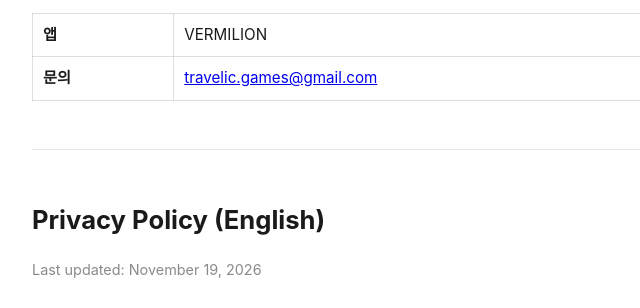
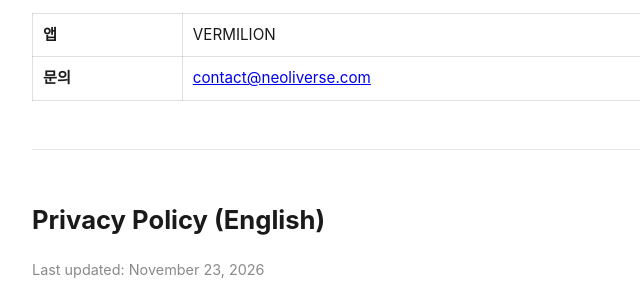
Before and after one commit to aucus/vermilion-legal, a plain HTML site: page privacy-policy.html in a window 1280 px wide. Shown: the part 2403-2711 px from the top of the page, 228-868 px from the left. Drawn offline with Linux system fonts and the light colour scheme.

Commit message:
docs: 고객지원 메일 contact@neoliverse.com 으로 변경 · 최종 수정일 2026-11-23
Co-Authored-By: Claude Opus 5.5 <noreply@anthropic.com>

```diff
--- a/privacy-policy.html
+++ b/privacy-policy.html
@@ -23,7 +23,7 @@
 <body>
 
 <h1>VERMILION 개인정보처리방침</h1>
-<p class="meta">최종 수정일: 2026년 11월 19일</p>
+<p class="meta">최종 수정일: 2026년 11월 23일</p>
 
 <p class="lede">VERMILION은 이용자의 개인정보를 수집하지 않습니다.
 회원가입·로그인 절차가 없으며, 게임 데이터는 이용자의 기기에 저장됩니다.
@@ -93,13 +93,13 @@
 <p>개인정보 처리에 관한 문의는 아래로 연락해 주십시오.</p>
 <table>
   <tr><th>앱</th><td>VERMILION</td></tr>
-  <tr><th>문의</th><td><a href="mailto:travelic.games@gmail.com">travelic.games@gmail.com</a></td></tr>
+  <tr><th>문의</th><td><a href="mailto:contact@neoliverse.com">contact@neoliverse.com</a></td></tr>
 </table>
 
 <hr>
 
 <h1>Privacy Policy (English)</h1>
-<p class="meta">Last updated: November 19, 2026</p>
+<p class="meta">Last updated: November 23, 2026</p>
 
 <p class="lede">VERMILION does not collect personal data.
 There is no account or sign-in, game data is stored on your device,
@@ -152,7 +152,7 @@ by using the in-app reset function or by deleting the app.</p>
 <p>Any changes to this policy will be posted on this page with an updated revision date.</p>
 
 <h2>10. Contact</h2>
-<p>Questions about this policy: <a href="mailto:travelic.games@gmail.com">travelic.games@gmail.com</a></p>
+<p>Questions about this policy: <a href="mailto:contact@neoliverse.com">contact@neoliverse.com</a></p>
 
 </body>
 </html>
```
Also changed, not shown: index.html (+1 -1 lines).
